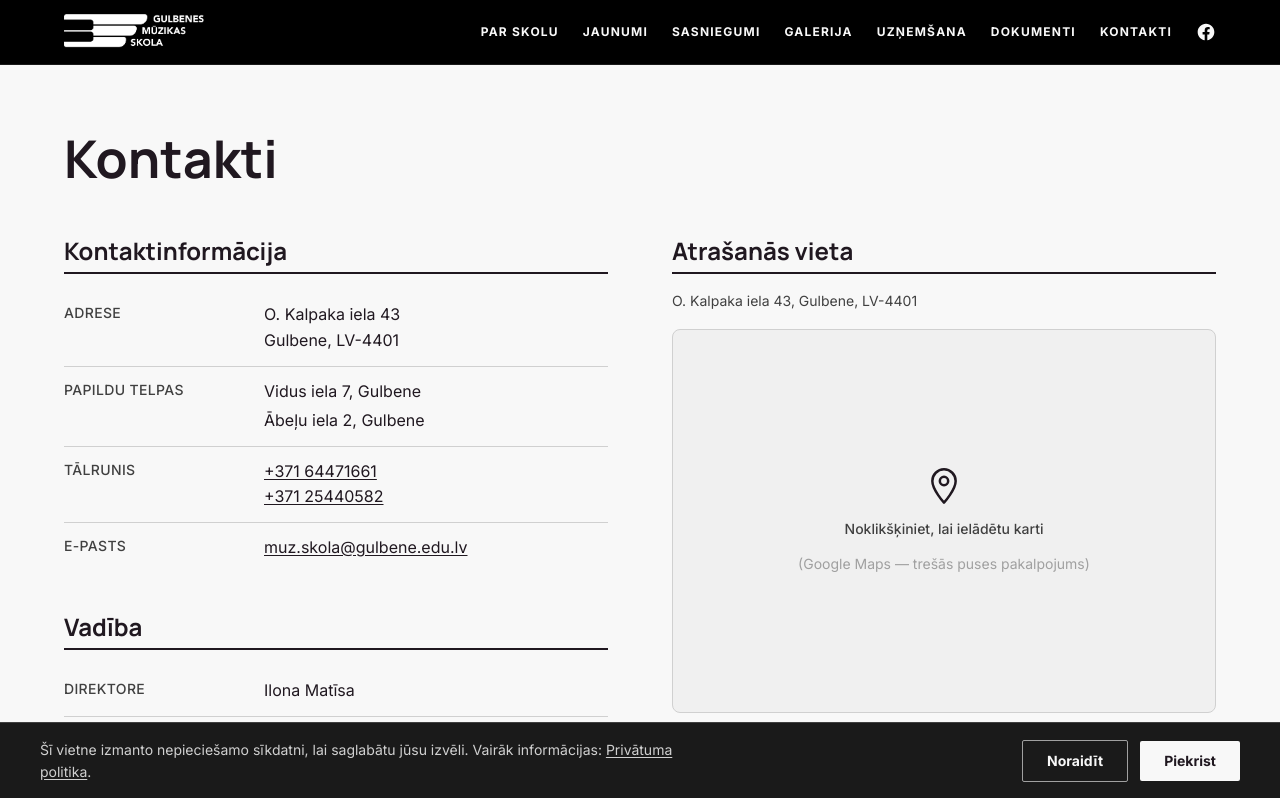
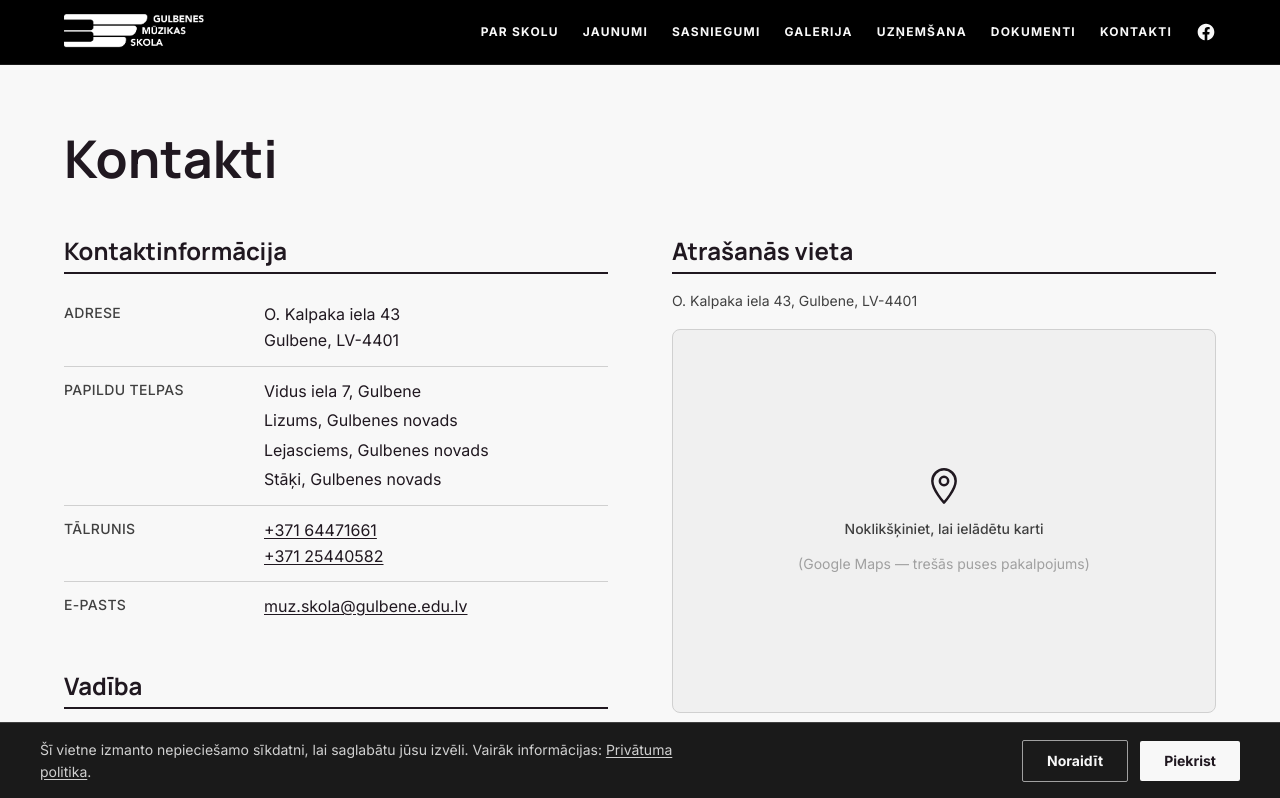
Before and after one commit to vGrapmanis/gulbenes-muzikas-skola, a Next.js app: page /kontakti in a window 1280 px wide. Shown: the top 798 px of the page. Built offline with nearby package versions, Linux system fonts and the light colour scheme.

Commit message:
contact page update

```diff
--- a/app/(public)/kontakti/page.tsx
+++ b/app/(public)/kontakti/page.tsx
@@ -46,7 +46,9 @@ export default function KontaktiPage() {
               <ContactRow label="Papildu telpas">
                 <address className="not-italic space-y-1">
                   <span className="block">Vidus iela 7, Gulbene</span>
-                  <span className="block">Ābeļu iela 2, Gulbene</span>
+                  <span className="block">Lizums, Gulbenes novads</span>
+                  <span className="block">Lejasciems, Gulbenes novads</span>
+                  <span className="block">Stāķi, Gulbenes novads</span>
                 </address>
               </ContactRow>
               <ContactRow label="Tālrunis">
```
